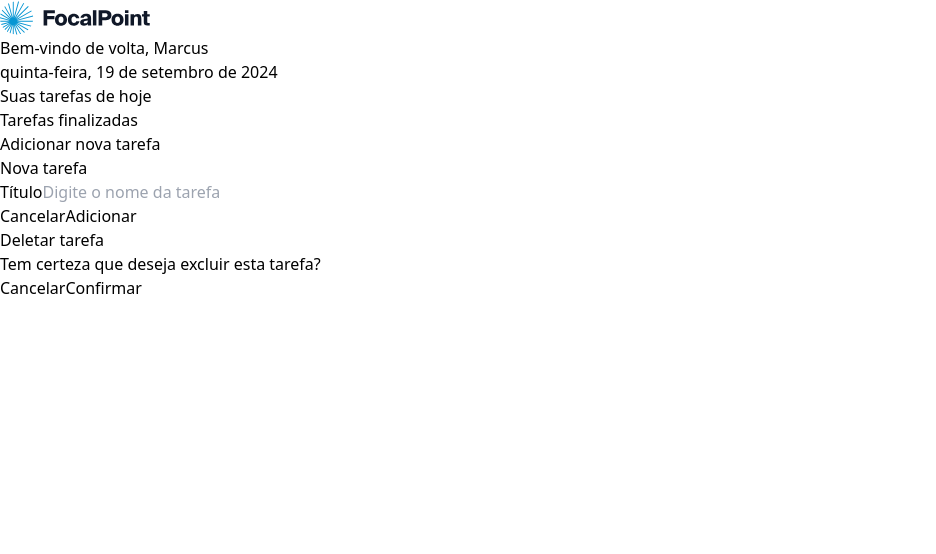
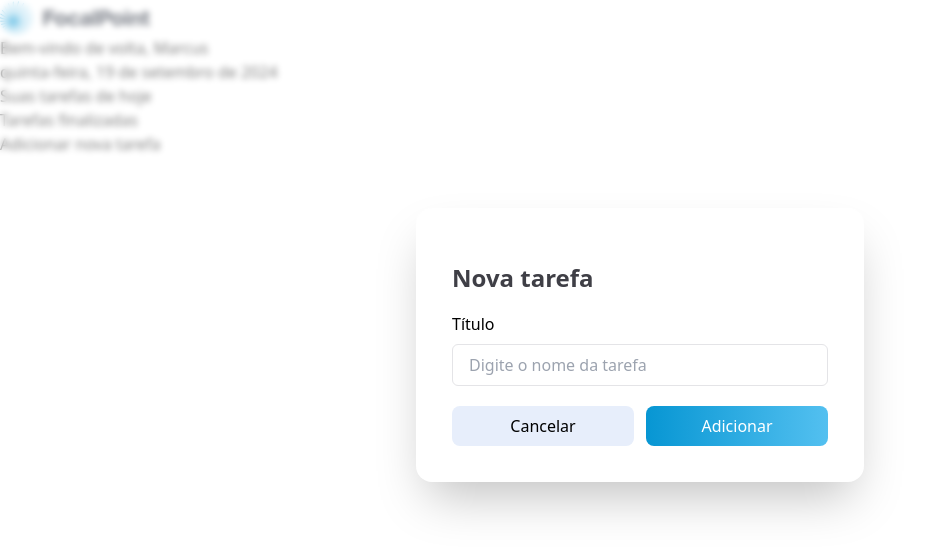
Before and after one commit to JohelPires/legaplan, a Next.js app: page / in a window 1280 px wide. Both pictures are taken after a click on the button "Adicionar nova tarefa". Shown: the top 554 px of the page, without its empty margins (0-936 px from the left). Built offline with nearby package versions, Linux system fonts and the light colour scheme.

Commit message:
scss do modal e fonte inter

```diff
--- a/src/app/Modal.jsx
+++ b/src/app/Modal.jsx
@@ -1,6 +1,7 @@
 'use client'
 
 import { useState } from 'react'
+import './Modal.scss'
 
 export function Modal({ visibility, setVisibility, setTarefas, saveTarefas, setError }) {
      const [novaTarefa, setNovaTarefa] = useState('')
@@ -20,37 +21,28 @@ export function Modal({ visibility, setVisibility, setTarefas, saveTarefas, setE
      }
 
      return (
-          <div
-               className={`fixed bg-white bg-opacity-50 inset-0 z-10 ${visibility ? 'block' : 'hidden'}`}
-               style={{
-                    backdropFilter: visibility ? 'blur(3px)' : 'none',
-               }}
-          >
-               <div className='bg-white mt-52 shadow-2xl mx-auto max-w-md rounded-2xl border-zinc-300 p-9'>
-                    <h2 className='text-left font-bold text-2xl my-4 text-zinc-700'>Nova tarefa</h2>
+          <div className={`modal ${visibility ? 'visible' : ''}`}>
+               <div className='modal__content'>
+                    <h2 className='modal__title'>Nova tarefa</h2>
                     Título
                     <input
                          type='text'
-                         className='mt-2 block w-full px-4 py-2 text-zinc-900 border-zinc-200 rounded-md border'
+                         className='modal__input'
                          placeholder='Digite o nome da tarefa'
                          name='tarefa'
                          required
                          value={novaTarefa}
                          onChange={(event) => setNovaTarefa(event.target.value)}
                     />
-                    <div className='flex gap-3'>
+                    <div className='modal__buttons'>
                          <button
-                              className='mx-auto block w-full max-w-md mt-5 rounded-lg border-0 bg-[#E7EEFB]'
+                              className='modal__button modal__button--cancel'
                               type='button'
                               onClick={() => setVisibility(false)}
                          >
                               Cancelar
                          </button>
-                         <button
-                              className='mx-auto block w-full max-w-md mt-5 rounded-lg border-0 bg-gradient-to-r from-[#0796D3] to-[#53C0F0] py-2 px-4 text-white focus:outline-none focus:ring-2 focus:ring-blue-600 focus:ring-offset-2 focus:ring-offset-white'
-                              type='button'
-                              onClick={adicionarTarefa}
-                         >
+                         <button className='modal__button modal__button--add' type='button' onClick={adicionarTarefa}>
                               Adicionar
                          </button>
                     </div>
@@ -66,25 +58,20 @@ export function ModalConfirmarDelete({ visibility, setVisibility, deleteTarefa,
      }
 
      return (
-          <div
-               className={`fixed bg-white bg-opacity-50 inset-0 z-10 ${visibility ? 'block' : 'hidden'}`}
-               style={{
-                    backdropFilter: visibility ? 'blur(3px)' : 'none',
-               }}
-          >
-               <div className='bg-white mt-52 shadow-2xl mx-auto max-w-md rounded-2xl border-zinc-300 p-9'>
-                    <h2 className='text-left font-bold text-2xl my-4 text-zinc-700'>Deletar tarefa</h2>
+          <div className={`modal ${visibility ? 'visible' : ''}`}>
+               <div className='modal__content'>
+                    <h2 className='modal__title'>Deletar tarefa</h2>
                     <p>Tem certeza que deseja excluir esta tarefa?</p>
-                    <div className='flex gap-3'>
+                    <div className='modal__buttons'>
                          <button
-                              className='mx-auto block w-full max-w-md mt-5 rounded-lg border-0 bg-[#E7EEFB]'
+                              className='modal__button modal__button--cancel'
                               type='button'
                               onClick={() => setVisibility(false)}
                          >
                               Cancelar
                          </button>
                          <button
-                              className='mx-auto block w-full max-w-md mt-5 rounded-lg border-0 bg-gradient-to-r from-[#D30707] to-[#F05353] py-2 px-4 text-white focus:outline-none focus:ring-2 focus:ring-red-600 focus:ring-offset-2 focus:ring-offset-white'
+                              className='modal__button modal__button--delete'
                               type='button'
                               onClick={confirmarDelete}
                          >
--- /dev/null
+++ b/src/app/Modal.scss
@@ -0,0 +1,90 @@
+.modal {
+     position: fixed;
+     inset: 0;
+     z-index: 10;
+     background-color: rgba(255, 255, 255, 0.5);
+     display: none;
+     backdrop-filter: none;
+
+     &.visible {
+          display: block;
+          backdrop-filter: blur(3px);
+     }
+
+     &__content {
+          background-color: white;
+          margin-top: 13rem;
+          box-shadow: 0 25px 50px -12px rgba(0, 0, 0, 0.25);
+          max-width: 28rem;
+          margin-left: auto;
+          margin-right: auto;
+          border-radius: 1rem;
+          border-color: #d4d4d8;
+          padding: 2.25rem;
+     }
+
+     &__title {
+          text-align: left;
+          font-weight: bold;
+          font-size: 1.5rem;
+          margin-top: 1rem;
+          margin-bottom: 1rem;
+          color: #3f3f46;
+     }
+
+     &__input {
+          margin-top: 0.5rem;
+          display: block;
+          width: 100%;
+          padding: 0.5rem 1rem;
+          color: #18181b;
+          border-color: #e4e4e7;
+          border-radius: 0.375rem;
+          border-width: 1px;
+     }
+
+     &__buttons {
+          display: flex;
+          gap: 0.75rem;
+     }
+
+     &__button {
+          margin-left: auto;
+          margin-right: auto;
+          display: block;
+          width: 100%;
+          max-width: 28rem;
+          margin-top: 1.25rem;
+          border-radius: 0.5rem;
+          border: 0;
+          padding: 0.5rem 1rem;
+
+          &--cancel {
+               background-color: #e7eefb;
+          }
+
+          &--add {
+               background: linear-gradient(to right, #0796d3, #53c0f0);
+               color: white;
+
+               &:focus {
+                    outline: none;
+                    ring: 2px solid #2563eb;
+                    ring-offset: 2px;
+                    ring-offset-color: white;
+               }
+          }
+
+          &--delete {
+               background: linear-gradient(to right, #d30707, #f05353);
+               color: white;
+
+               &:focus {
+                    outline: none;
+                    ring: 2px solid #dc2626;
+                    ring-offset: 2px;
+                    ring-offset-color: white;
+               }
+          }
+     }
+}
--- a/src/app/layout.js
+++ b/src/app/layout.js
@@ -12,6 +12,12 @@ const geistMono = localFont({
      weight: '100 900',
 })
 
+const inter = localFont({
+     src: './fonts/InterTight-VariableFont_wght.ttf',
+     variable: '--font-inter-sans',
+     weight: '100 900',
+})
+
 export const metadata = {
      title: 'Gerenciador de Tarefas',
      description: 'Gerenciador de Tarefas',
@@ -20,7 +26,7 @@ export const metadata = {
 export default function RootLayout({ children }) {
      return (
           <html lang='en'>
-               <body className={`${geistSans.variable} ${geistMono.variable} antialiased`}>
+               <body className={`${inter.variable} antialiased`}>
                     <div className='flex flex-col sm:flex-row items-left sm:items-center justify-between py-3 mb-10 mx-5'>
                          <Logo />
                          <h1 className='text-2xl font-bold text-center'>Bem-vindo de volta, Marcus</h1>
--- a/src/app/page.jsx
+++ b/src/app/page.jsx
@@ -53,15 +53,15 @@ export default function Home() {
                .filter((tarefa) => tarefa.done === done)
                .map((tarefa) => (
                     <div
-                         className='mx-auto max-w-md rounded-lg border-dashed border-2 border-zinc-200 p-4 my-4 hover:bg-[#F7F9FD] hover:border-[#F7F9FD] flex justify-between items-center'
+                         className='mx-auto max-w-md rounded-lg border-dashed border-2 border-zinc-200 p-4 my-5 hover:bg-[#F7F9FD] hover:border-[#F7F9FD] flex justify-between items-center'
                          key={tarefa.id}
                     >
                          <span
                               onClick={() => toggleTarefa(tarefa.id)}
                               className={`cursor-pointer text-xl flex-grow ${done ? 'line-through text-zinc-500' : ''}`}
                          >
-                              <div className='flex items-center gap-2'>
-                                   <IconCheck checked={tarefa.done} /> {tarefa.nome}
+                              <div className='flex items-center gap-3'>
+                                   <IconCheck checked={tarefa.done} /> <div>{tarefa.nome}</div>
                               </div>
                          </span>
                          <button
@@ -84,11 +84,11 @@ export default function Home() {
                          className='bg-red-100 border border-red-400 text-red-700 px-4 py-3 rounded relative'
                          role='alert'
                     >
-                         <strong className='font-bold'>Error: </strong>
+                         <strong className='font-bold'>Erro: </strong>
                          <span className='block sm:inline'>{error}</span>
                     </div>
                )}
-               <div className='mx-auto max-w-md rounded-lg border-2 border-zinc-300 p-4'>
+               <div className='mx-auto max-w-lg rounded-lg border-2 border-zinc-100 p-9 shadow-2xl shadow-zinc-50'>
                     <h1 className='text-center text-xl my-4 text-zinc-500'>Suas tarefas de hoje</h1>
                     {renderTarefas(false)}
 
@@ -96,7 +96,7 @@ export default function Home() {
                     {renderTarefas(true)}
                </div>
                <button
-                    className='mx-auto h-12 block w-full max-w-md mt-5 rounded-lg border-0 font-medium bg-gradient-to-r from-[#0796D3] to-[#53C0F0] py-2 px-4 text-white focus:outline-none focus:ring-2 focus:ring-blue-600 focus:ring-offset-2 focus:ring-offset-white'
+                    className='mx-auto h-12 block w-full max-w-lg mt-5 rounded-lg border-0 font-medium bg-gradient-to-r from-[#0796D3] to-[#53C0F0] py-2 px-4 text-white focus:outline-none focus:ring-2 focus:ring-blue-600 focus:ring-offset-2 focus:ring-offset-white'
                     type='button'
                     onClick={() => setVisibility(true)}
                >
```
Also changed, not shown: src/app/fonts/InterTight-VariableFont_wght.ttf (added).
